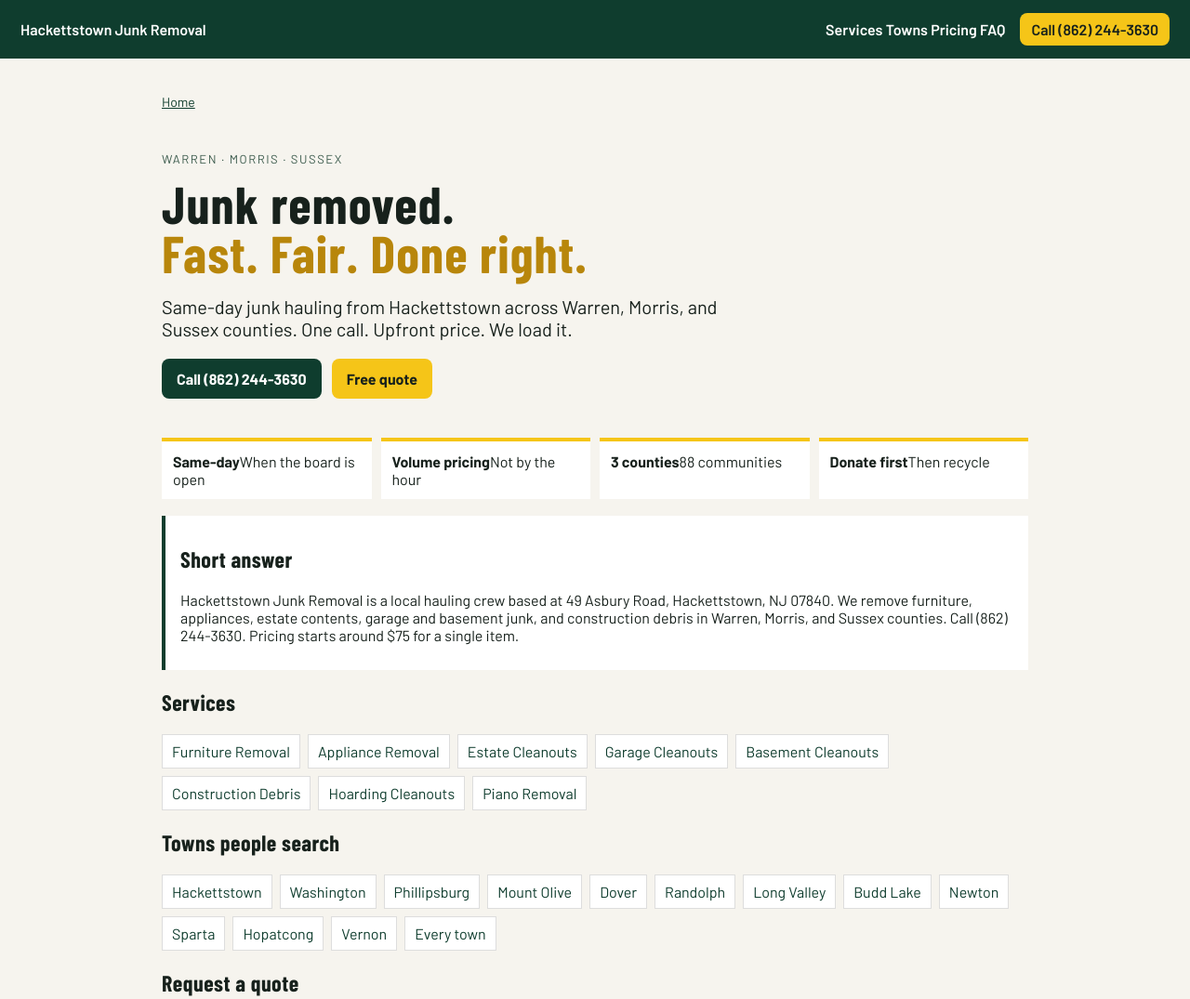
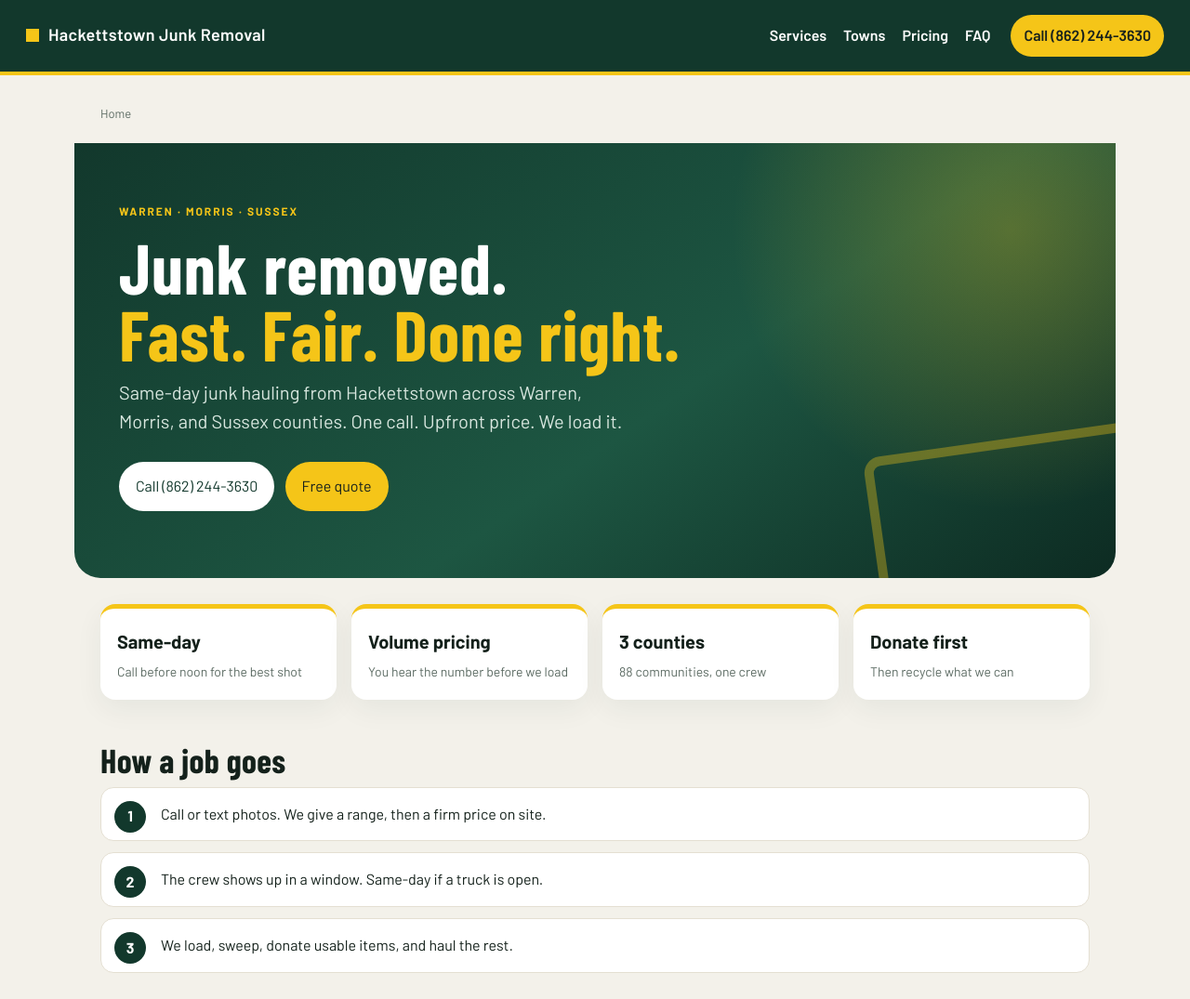
Before and after one commit to docabeard009/hackettstown-junk-rebuild, a plain HTML site: page index.html in a window 1280 px wide. Shown: the top 1075 px of the page at 93% size. Drawn offline with nearby package versions, Linux system fonts and the light colour scheme; a web font is replaced by a local one.

Commit message:
Tighten layout: hero band, cards, spacing

```diff
--- a/index.html
+++ b/index.html
@@ -33,14 +33,22 @@
   <p><a class="btn" href="tel:+18622443630">Call (862) 244-3630</a> <a class="btn alt" href="#quote">Free quote</a></p>
 </section>
 <section class="stats">
-  <div><b>Same-day</b><span>When the board is open</span></div>
-  <div><b>Volume pricing</b><span>Not by the hour</span></div>
-  <div><b>3 counties</b><span>88 communities</span></div>
-  <div><b>Donate first</b><span>Then recycle</span></div>
+  <div><b>Same-day</b><span>Call before noon for the best shot</span></div>
+  <div><b>Volume pricing</b><span>You hear the number before we load</span></div>
+  <div><b>3 counties</b><span>88 communities, one crew</span></div>
+  <div><b>Donate first</b><span>Then recycle what we can</span></div>
 </section>
-<section class="answer"><h2>Short answer</h2><p>Hackettstown Junk Removal is a local hauling crew based at 49 Asbury Road, Hackettstown, NJ 07840. We remove furniture, appliances, estate contents, garage and basement junk, and construction debris in Warren, Morris, and Sussex counties. Call (862) 244-3630. Pricing starts around $75 for a single item.</p></section>
+<section>
+  <h2>How a job goes</h2>
+  <ol>
+    <li>Call or text photos. We give a range, then a firm price on site.</li>
+    <li>The crew shows up in a window. Same-day if a truck is open.</li>
+    <li>We load, sweep, donate usable items, and haul the rest.</li>
+  </ol>
+</section>
 <section><h2>Services</h2><div class="grid"><a href="/services/furniture-removal/">Furniture Removal</a><a href="/services/appliance-removal/">Appliance Removal</a><a href="/services/estate-cleanout/">Estate Cleanouts</a><a href="/services/garage-cleanout/">Garage Cleanouts</a><a href="/services/basement-cleanout/">Basement Cleanouts</a><a href="/services/construction-debris/">Construction Debris</a><a href="/services/hoarding-cleanout/">Hoarding Cleanouts</a><a href="/services/piano-removal/">Piano Removal</a></div></section>
 <section><h2>Towns people search</h2><div class="grid"><a href="/areas/hackettstown/">Hackettstown</a><a href="/areas/washington-nj/">Washington</a><a href="/areas/phillipsburg/">Phillipsburg</a><a href="/areas/mount-olive/">Mount Olive</a><a href="/areas/dover/">Dover</a><a href="/areas/randolph/">Randolph</a><a href="/areas/long-valley/">Long Valley</a><a href="/areas/budd-lake/">Budd Lake</a><a href="/areas/newton/">Newton</a><a href="/areas/sparta/">Sparta</a><a href="/areas/hopatcong/">Hopatcong</a><a href="/areas/vernon/">Vernon</a><a href="/areas/">Every town</a></div></section>
+<section class="answer"><h2>Short answer</h2><p>Hackettstown Junk Removal is a local hauling crew based at 49 Asbury Road, Hackettstown, NJ 07840. We remove furniture, appliances, estate contents, garage and basement junk, and construction debris in Warren, Morris, and Sussex counties. Call (862) 244-3630. Pricing starts around $75 for a single item.</p></section>
 <section id="quote"><h2>Request a quote</h2>
 <form name="quote" method="POST" data-netlify="true">
 <input type="hidden" name="form-name" value="quote">
--- a/styles.css
+++ b/styles.css
@@ -1,20 +1,135 @@
-:root{--green:#0f3d2e;--yellow:#f5c518;--ink:#17211c;--paper:#f6f4ee}
-*{box-sizing:border-box}body{margin:0;font-family:Barlow,sans-serif;color:var(--ink);background:var(--paper)}
-a{color:var(--green)}h1,h2{font-family:"Barlow Condensed",sans-serif;letter-spacing:.02em}
-.top{display:flex;gap:16px;align-items:center;padding:14px 22px;background:var(--green);color:#fff;position:sticky;top:0;z-index:5}
-.top a{color:#fff;text-decoration:none;font-weight:600}.brand{font-weight:800;margin-right:auto}
-.call{background:var(--yellow);color:#17211c!important;padding:8px 12px;border-radius:8px}
-main{max-width:980px;margin:0 auto;padding:24px}
-.hero{padding:18px 0 8px}.eyebrow{text-transform:uppercase;letter-spacing:.12em;font-size:13px;color:#3d5c4e}
-h1{font-size:56px;line-height:.95;margin:8px 0}h1 span{color:#b8860b}
-.lead{font-size:20px;max-width:640px}.btn{display:inline-block;background:var(--green);color:#fff;text-decoration:none;padding:12px 16px;border-radius:8px;font-weight:700;margin-right:8px}
+:root{
+  --green:#12382c;
+  --green-2:#1c5340;
+  --yellow:#f5c518;
+  --ink:#14211b;
+  --muted:#5c6b63;
+  --paper:#f3f1ea;
+  --card:#fff;
+  --line:#e4dfd2;
+}
+*{box-sizing:border-box}
+html{scroll-behavior:smooth}
+body{margin:0;font-family:Barlow,sans-serif;color:var(--ink);background:var(--paper);line-height:1.55}
+a{color:var(--green)}
+img{max-width:100%}
+h1,h2,h3{font-family:"Barlow Condensed",sans-serif;letter-spacing:.01em;line-height:.95;margin:0 0 12px}
+h2{font-size:36px}
+.top{
+  display:flex;gap:22px;align-items:center;
+  padding:16px 28px;background:var(--green);color:#fff;
+  position:sticky;top:0;z-index:20;
+  border-bottom:4px solid var(--yellow);
+}
+.top a{color:#fff;text-decoration:none;font-weight:600}
+.brand{font-weight:800;margin-right:auto;font-size:18px;letter-spacing:.02em}
+.brand:before{content:"";display:inline-block;width:14px;height:14px;background:var(--yellow);margin-right:10px;transform:translateY(1px)}
+.top nav{display:flex;gap:18px}
+.call{background:var(--yellow);color:#17211c!important;padding:10px 14px;border-radius:999px}
+main{max-width:1120px;margin:0 auto;padding:0 28px 72px}
+.crumbs{font-size:13px;color:var(--muted);padding:18px 0 0}
+.crumbs a{color:var(--muted);text-decoration:none}
+
+.hero{
+  margin:22px -28px 0;
+  padding:64px 48px 56px;
+  background:
+    radial-gradient(circle at 90% 20%, rgba(245,197,24,.28), transparent 28%),
+    linear-gradient(145deg, #12382c 0%, #1d5642 58%, #0d2b22 100%);
+  color:#fff;
+  border-radius:0 0 28px 28px;
+  position:relative;
+  overflow:hidden;
+}
+.hero:after{
+  content:"";
+  position:absolute;right:-40px;bottom:-50px;
+  width:280px;height:180px;border:10px solid rgba(245,197,24,.35);
+  border-radius:18px;transform:rotate(-8deg);
+}
+.eyebrow{text-transform:uppercase;letter-spacing:.16em;font-size:12px;font-weight:700;color:#f5c518;margin:0 0 14px}
+.hero h1{font-size:76px;max-width:740px;color:#fff}
+.hero h1 span{color:var(--yellow)}
+.lead{font-size:20px;max-width:560px;color:#e7efe9;margin:0 0 22px}
+.hero .lead{color:#d7e6de}
+.btn{
+  display:inline-block;background:#fff;color:var(--green);
+  text-decoration:none;padding:14px 18px;border-radius:999px;
+  font-weight:700;margin:6px 8px 0 0;border:0;cursor:pointer;font:inherit;
+}
 .btn.alt{background:var(--yellow);color:#17211c}
-.stats,.vols{display:grid;grid-template-columns:repeat(4,1fr);gap:10px;margin:18px 0}
-.stats div,.vols div{background:#fff;padding:12px;border-top:4px solid var(--yellow)}
-.grid{display:flex;flex-wrap:wrap;gap:8px}.grid a{background:#fff;padding:8px 10px;text-decoration:none;border:1px solid #ddd}
-.answer{background:#fff;border-left:4px solid var(--green);padding:12px 16px}
-details{background:#fff;margin:8px 0;padding:10px}
-form{display:grid;gap:8px;max-width:460px}input,textarea{padding:10px;border:1px solid #ccc;font:inherit}
-footer{background:var(--green);color:#fff;padding:22px;text-align:center}footer a{color:var(--yellow)}
-.crumbs{font-size:14px}.sticky{display:none}
-@media(max-width:700px){h1{font-size:40px}.stats,.vols{grid-template-columns:1fr 1fr}.top nav{display:none}.sticky{display:flex;position:fixed;bottom:0;left:0;right:0}.sticky a{flex:1;text-align:center;padding:14px;background:var(--green);color:#fff;text-decoration:none;font-weight:700}.sticky a:last-child{background:var(--yellow);color:#17211c}}
+
+.stats,.vols{
+  display:grid;grid-template-columns:repeat(4,1fr);gap:16px;
+  margin:28px 0 8px;
+}
+.stats div,.vols div{
+  background:var(--card);padding:20px 18px 18px;border-radius:16px;
+  box-shadow:0 10px 30px rgba(18,56,44,.06);
+  border-top:5px solid var(--yellow);
+}
+.stats b,.vols b{display:block;font-size:20px;margin-bottom:4px}
+.stats span,.vols span{color:var(--muted);font-size:14px}
+
+section{margin:48px 0}
+.answer{
+  background:#fff;border-radius:18px;padding:28px 28px 22px;
+  box-shadow:0 10px 30px rgba(18,56,44,.05);
+}
+.answer h2{font-size:28px}
+
+.grid{display:grid;grid-template-columns:repeat(4,1fr);gap:14px}
+.grid a{
+  background:#fff;padding:18px 16px;text-decoration:none;color:var(--ink);
+  border-radius:14px;border:1px solid var(--line);
+  font-weight:700;min-height:72px;display:flex;align-items:flex-end;
+  transition:transform .15s ease, box-shadow .15s ease;
+}
+.grid a:hover{transform:translateY(-2px);box-shadow:0 12px 24px rgba(18,56,44,.08)}
+
+ol{padding:0;margin:0;display:grid;gap:12px;list-style:none;counter-reset:step}
+ol li{
+  background:#fff;border-radius:14px;padding:16px 16px 16px 64px;
+  position:relative;border:1px solid var(--line);
+}
+ol li:before{
+  counter-increment:step;content:counter(step);
+  position:absolute;left:14px;top:14px;width:34px;height:34px;border-radius:50%;
+  background:var(--green);color:#fff;display:grid;place-items:center;font-weight:700;
+}
+
+details{background:#fff;margin:0 0 10px;padding:14px 16px;border-radius:14px;border:1px solid var(--line)}
+summary{font-weight:700;cursor:pointer}
+#quote{
+  background:#12382c;color:#fff;border-radius:24px;padding:36px;
+  margin-top:56px;
+}
+#quote h2{color:#fff}
+#quote a{color:var(--yellow)}
+form{display:grid;gap:12px;max-width:520px;margin-top:16px}
+label{display:grid;gap:6px;font-size:14px;font-weight:600}
+input,textarea{
+  padding:12px 14px;border:0;border-radius:10px;font:inherit;background:#fff;color:var(--ink);
+}
+textarea{min-height:110px}
+footer{
+  background:#0d2b22;color:#d7e4dc;padding:36px 28px 80px;text-align:center;
+}
+footer a{color:var(--yellow)}
+.sticky{display:none}
+
+@media(max-width:900px){
+  .grid,.stats,.vols{grid-template-columns:1fr 1fr}
+  .hero h1{font-size:52px}
+  .hero{padding:42px 24px}
+}
+@media(max-width:700px){
+  .top nav{display:none}
+  main{padding:0 16px 88px}
+  .hero{margin:12px -16px 0;padding:36px 20px 32px;border-radius:0 0 20px 20px}
+  .hero h1{font-size:42px}
+  .grid,.stats,.vols{grid-template-columns:1fr}
+  .sticky{display:flex;position:fixed;bottom:0;left:0;right:0;z-index:30}
+  .sticky a{flex:1;text-align:center;padding:16px;background:var(--green);color:#fff;text-decoration:none;font-weight:700}
+  .sticky a:last-child{background:var(--yellow);color:#17211c}
+}
```
